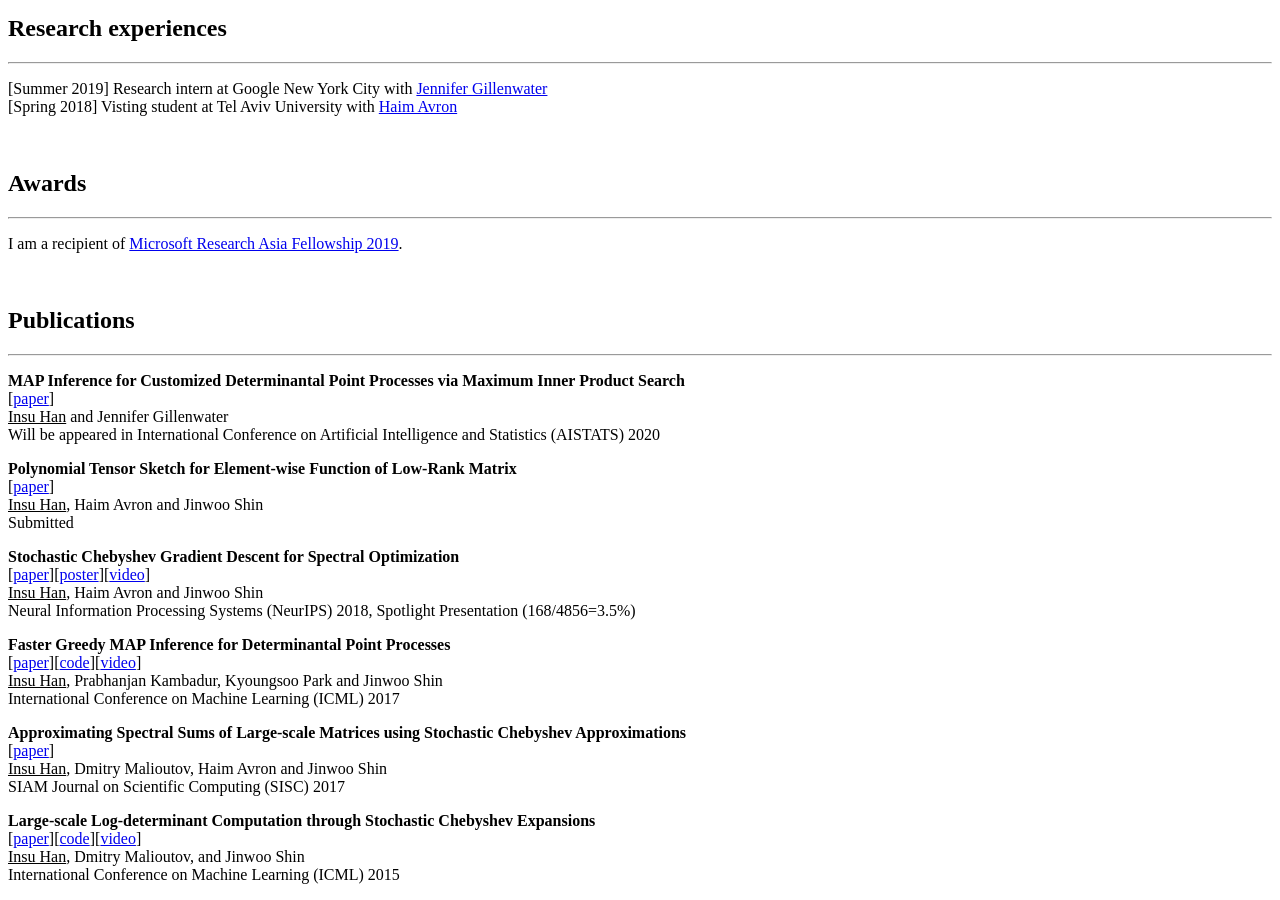
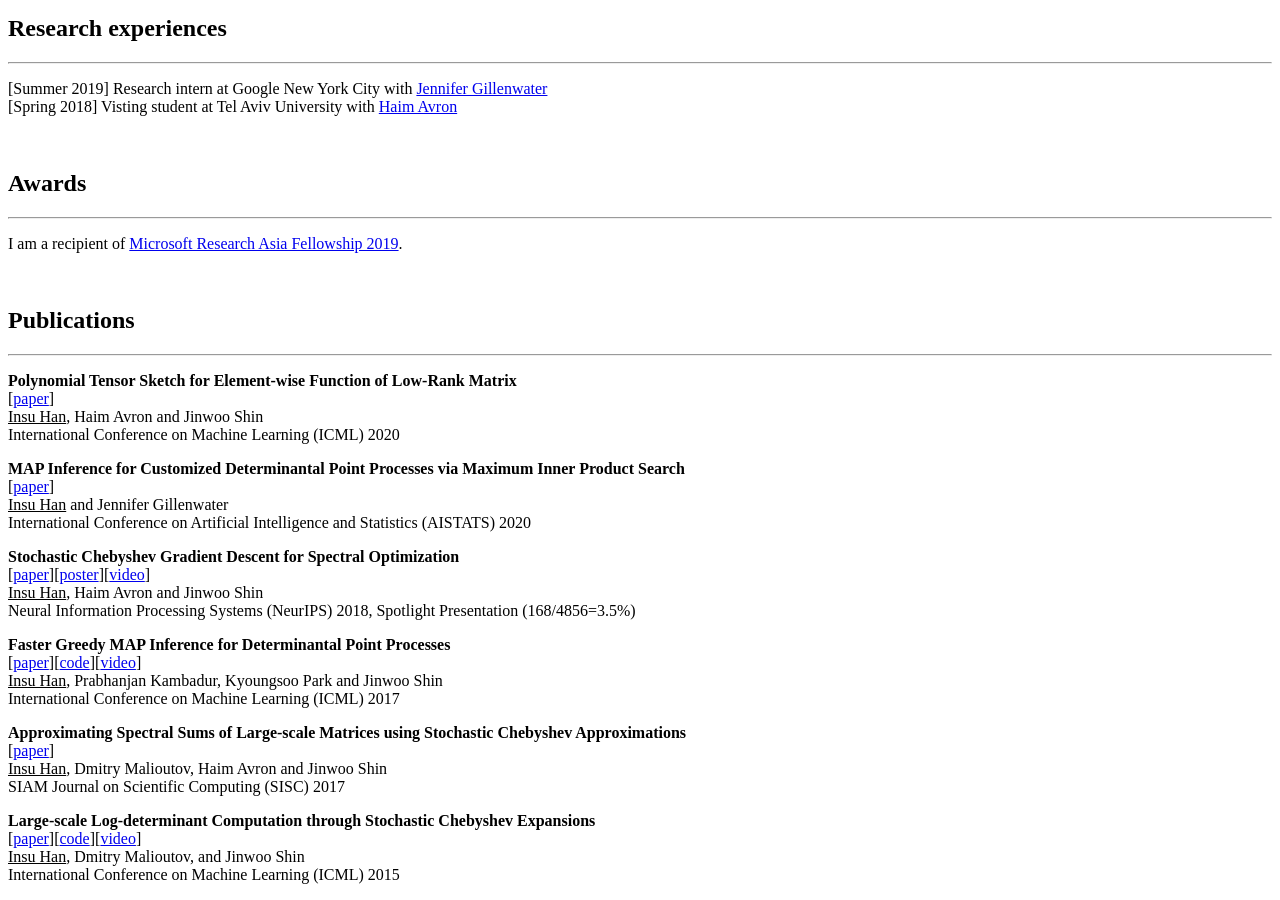
Before and after one commit to insuhan/insuhan.github.io, a Jekyll site: the page built from _posts/2019-10-12-about-me.markdown, in a window 1280 px wide and 900 px high, scrolled down 979 px. Built offline with Jekyll 4.4.1, drawn with Linux system fonts in a browser that asks for light colours; a style sheet for code colours, icons or effects is not loaded.

Commit message:
Update poly-tensor-sketch

```diff
--- a/_posts/2019-10-12-about-me.markdown
+++ b/_posts/2019-10-12-about-me.markdown
@@ -39,16 +39,16 @@ I am a recipient of [Microsoft Research Asia Fellowship 2019]. <br/>
 ## Publications
 -----
 
+**Polynomial Tensor Sketch for Element-wise Function of Low-Rank Matrix** <br/>
+[[paper][poly_paper]]<br/>
+<U>Insu Han</U>, Haim Avron and Jinwoo Shin <br/>
+International Conference on Machine Learning (ICML) 2020
+<br/>
+
 **MAP Inference for Customized Determinantal Point Processes via Maximum Inner Product Search** <br/>
 [[paper][fastdppmap_aistats20]]<br/>
 <U>Insu Han</U> and Jennifer Gillenwater <br/>
-Will be appeared in International Conference on Artificial Intelligence and Statistics (AISTATS) 2020
-<br/>
-
-**Polynomial Tensor Sketch for Element-wise Function of Low-Rank Matrix** <br/>
-[[paper][poly_paper]]<br/>
-<U>Insu Han</U>, Haim Avron and Jinwoo Shin <br/>
-Submitted
+International Conference on Artificial Intelligence and Statistics (AISTATS) 2020
 <br/>
 
 **Stochastic Chebyshev Gradient Descent for Spectral Optimization** <br/>
```
